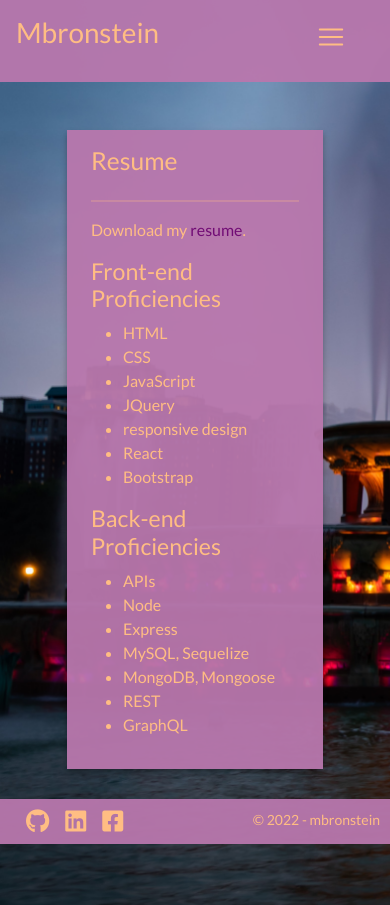
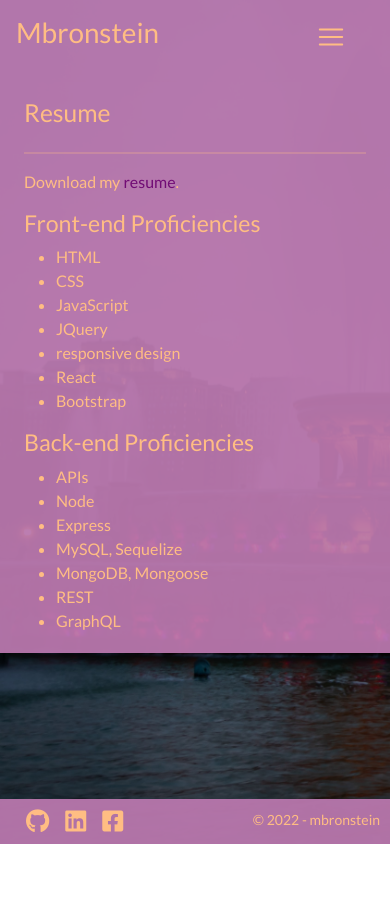
Before and after one commit to mbronstein1/My-Portfolio, a React (Create React App) app: page /#/resume in a window 390 px wide. After the commit the page ends 844 px from the top, so only its background shows below. Built offline with nearby package versions, Linux system fonts and the light colour scheme.

Commit message:
responsiveness for resume page and changed some text for about me

```diff
--- a/src/components/Form/Form.css
+++ b/src/components/Form/Form.css
@@ -33,3 +33,9 @@ button.custom-form-btn:hover {
         margin: 0 auto 66px;
     }
 }
+
+@media screen and (max-width: 400px) {
+    .custom-container {
+        margin: 0 0 40px;
+    }
+}
--- a/src/pages/About/About.js
+++ b/src/pages/About/About.js
@@ -19,12 +19,14 @@ export default function About() {
                             I decided to retire as a professional musician so I could pursue another interest of mine: <strong><em>web development</em></strong>.
                         </p>
                         <p className="card-text">
-                            As a web developer, I am currently enrolled in the Full Stack Bootcamp through Northwestern University's School of Professional Studies.
-                            Through this course, I have learned basic and advanced concepts of both front-end and back-end development. Feel free to check out my
-                            recent projects in my portfolio or visit my GitHub or LinkedIn profiles below.
+                            As a web developer, I recently graduated with a certificate of completion from the Full Stack Bootcamp through Northwestern University's School of Professional Studies.
+                            Through this course, I learned basic and advanced concepts of both front-end and back-end development.
+                            As a former musician, I have a ton of transferable skills that are perfect for coding.
+                            For example, I love the flexibility and creativity of front-end development and the structure and organization of the back-end.
+                            Feel free to check out my recent projects in my portfolio or visit my GitHub or LinkedIn profiles below.
                         </p>
                         <p className="card-text">
-                            Outside of coding, I enjoy music (obviously!), sports (baseball and hockey primarily), and all things movies and television!
+                            Outside of coding, I enjoy music, sports, and all things movies, television, and gaming!
                         </p>
                     </div>
                 </div>
--- a/src/pages/Resume/Resume.css
+++ b/src/pages/Resume/Resume.css
@@ -8,3 +8,16 @@
     margin: 48px auto 128px;
     width: 70%;
 }
+
+@media screen and (max-width: 620px) {
+    .custom-resume-container {
+        max-width: 100% !important;
+        margin: 0 0 66px;
+    }
+}
+
+@media screen and (max-width: 400px) {
+    .custom-resume-container {
+        margin: 0 0 40px;
+    }
+}
--- a/src/pages/Resume/Resume.js
+++ b/src/pages/Resume/Resume.js
@@ -5,8 +5,7 @@ export default function Resume() {
     const frontEndProf = ['HTML', 'CSS', 'JavaScript', 'JQuery', 'responsive design', 'React', 'Bootstrap']
     const backEndProf = ['APIs', 'Node', 'Express', 'MySQL, Sequelize', 'MongoDB, Mongoose', 'REST', 'GraphQL']
     return (
-        <div className='container pb-1'>
-            <div className='custom-resume-container px-4 py-3 mx-auto'>
+        <div className='container pb-1 custom-resume-container px-4 py-3 mx-auto'>
             <h2 className='contact-header pb-2'>Resume</h2>
             <hr style={{ borderTop: "solid 2px rgb(255, 189, 131)" }} />
             <p>Download my <a href='#' className='resume-link'>resume</a>.</p>
@@ -21,6 +20,5 @@ export default function Resume() {
                 </ul>
             </div>
         </div>
-        </div>
     )
 }
```
Lines whose indentation alone changed are shown as unchanged.
